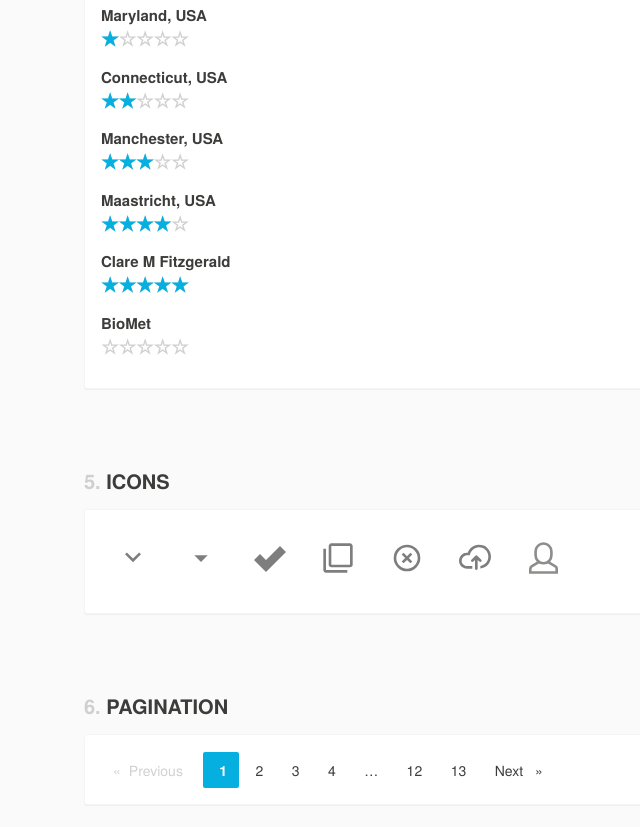
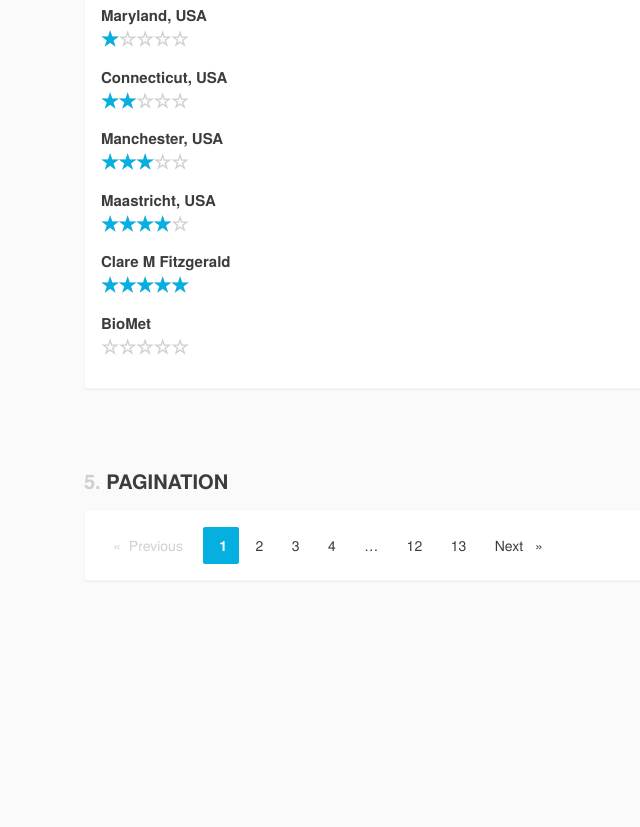
Before and after one commit to opentrials/style-guide, a plain HTML site: page index.html in a window 1280 px wide. Shown: the part 2009-2836 px from the top of the page, without its empty margins (44-684 px from the left). After the commit the page ends 2720 px from the top, so only its background shows below. Drawn offline with Linux system fonts and the light colour scheme.

Commit message:
remove icons

```diff
--- a/index.html
+++ b/index.html
@@ -125,21 +125,6 @@
 			</div>
 		</section>
 
-
-		<section id="icons" class="icons">
-			<h2>Icons</h2>
-
-			<ul class="box">
-				<li class="icon-1"></li>
-				<li class="icon-2"></li>
-				<li class="icon-3"></li>
-				<li class="icon-4"></li>
-				<li class="icon-5"></li>
-				<li class="icon-6"></li>
-				<li class="icon-7"></li>
-			</ul>
-		</section>
-
 		<section class="typography">
 			<h2>Pagination</h2>
 			<div class="box">
```
